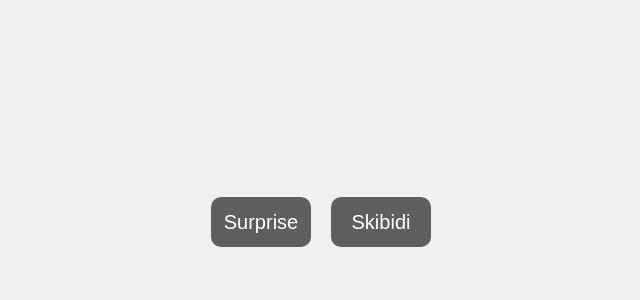
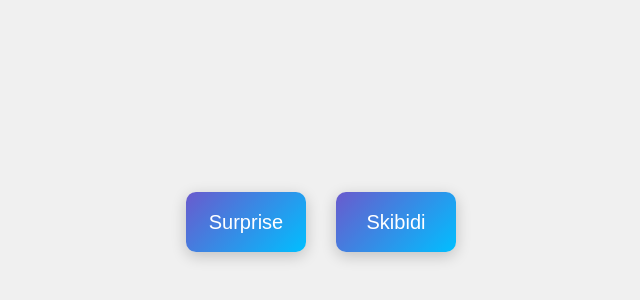
Before and after one commit to khaigrizz/LearnGithub, a plain HTML site: page index.html in a window 1280 px wide. Shown: the part 178-478 px from the top of the page, without its empty margins (319-959 px from the left). Drawn offline with Linux system fonts and the light colour scheme.

Commit message:
Update index.html

```diff
--- a/index.html
+++ b/index.html
@@ -1,5 +1,10 @@
 <!DOCTYPE html>
 <html lang="en">
+<head>
+    <meta charset="UTF-8" />
+    <meta http-equiv="X-UA-Compatible" content="IE=edge" />
+    <meta name="viewport" content="width=device-width, initial-scale=1.0" />
+    <title>Document</title>
     <style>
         body {
             display: flex;
@@ -8,26 +13,34 @@
             height: 100vh; /* Full height of the viewport */
             margin: 0; /* Remove default margin */
             background-color: #f0f0f0; /* Optional: background color */
+            font-family: Arial, sans-serif; /* Set a default font */
         }
 
         .button {
-            width: 100px;
-            height: 50px;
+            width: 120px;
+            height: 60px;
             border-radius: 10px;
-            background-color: #5f5f5f;
+            background: linear-gradient(135deg, #6a5acd, #00bfff); /* Gradient background */
             color: #fff;
             font-size: 20px;
             cursor: pointer;
             border: none;
             outline: none;
-            margin: 0 10px; /* Add margin between buttons */
+            margin: 0 15px; /* Add margin between buttons */
+            transition: transform 0.3s, box-shadow 0.3s; /* Smooth transition for effects */
+            box-shadow: 0 4px 15px rgba(0, 0, 0, 0.2); /* Shadow effect */
+        }
+
+        .button:hover {
+            transform: translateY(-3px); /* Lift effect on hover */
+            box-shadow: 0 8px 25px rgba(0, 0, 0, 0.3); /* Enhanced shadow on hover */
+        }
+
+        .button:active {
+            transform: translateY(1px); /* Press effect */
+            box-shadow: 0 4px 15px rgba(0, 0, 0, 0.2); /* Reset shadow on press */
         }
     </style>
-    <head>
-        <meta charset="UTF-8" />
-        <meta http-equiv="X-UA-Compatible" content="IE=edge" />
-        <meta name="viewport" content="width=device-width, initial-scale=1.0" />
-        <title>Document</title>
 </head>
 <body>
     <button class="button" onclick="Surprise()">Surprise</button>
```
Lines whose indentation alone changed are shown as unchanged.
